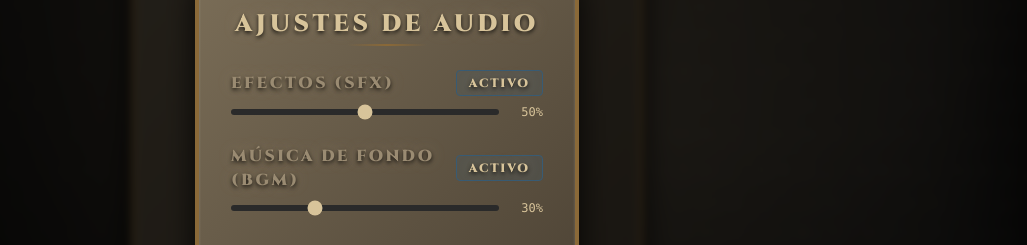
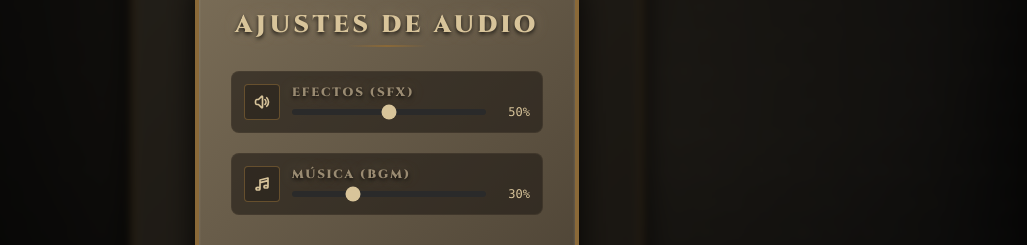
Before and after one commit to SrIrvin/K, a React (Vite) app: page / in a window 1280 px wide. Both pictures are taken after a click on the button "Configuración de Sonido". Shown: the part 248-493 px from the top of the page, without its empty margins (253-1280 px from the left). Built offline with nearby package versions, Linux system fonts and the light colour scheme; no server answers; a web font is replaced by a local one.

Commit message:
style(audio): unify mute toggles and volume sliders into single rows for SFX and BGM

```diff
--- a/components/AudioSettings.tsx
+++ b/components/AudioSettings.tsx
@@ -48,7 +48,6 @@ const AudioSettings: React.FC = () => {
     };
   }, [isOpen]);
 
-  // Click handler sound effect for opening panel
   const handleOpenPanel = () => {
     audioService.playSFX('click');
     setIsOpen(true);
@@ -90,25 +89,33 @@ const AudioSettings: React.FC = () => {
             </h2>
             <div className="h-0.5 w-20 mx-auto bg-gradient-to-r from-transparent via-[#8A6938] to-transparent mb-6" />
 
-            <div className="flex flex-col gap-6 text-left mb-8">
-              {/* SFX Control */}
-              <div className="flex flex-col gap-2">
-                <div className="flex items-center justify-between">
-                  <span className="font-ancient-header text-sm md:text-base tracking-wide text-[#9A8B72]">
+            <div className="flex flex-col gap-5 text-left mb-8">
+              {/* SFX Control Row */}
+              <div className="flex items-center gap-3 w-full bg-[#1e1a14]/60 p-3 rounded-lg border border-[#574d3c]/30">
+                <button
+                  onClick={handleToggleSFXMute}
+                  className={`w-9 h-9 flex items-center justify-center rounded border transition-colors flex-shrink-0 ${
+                    settings.sfxMuted
+                      ? 'border-[#82443a] text-[#82443a] bg-red-950/20'
+                      : 'border-[#8A6938]/60 text-[#D8C49A] bg-[#1e1a14]/40 hover:bg-[#8A6938]/20'
+                  }`}
+                  title={settings.sfxMuted ? 'Activar Efectos' : 'Silenciar Efectos'}
+                >
+                  {settings.sfxMuted ? (
+                    <svg className="w-4 h-4" fill="none" stroke="currentColor" viewBox="0 0 24 24" strokeWidth="2.5">
+                      <path strokeLinecap="round" strokeLinejoin="round" d="M17.25 9.75L19.5 12m0 0l2.25 2.25M19.5 12l2.25-2.25M19.5 12l-2.25 2.25m-10.5-6L4.5 9H1.5v6h3l4.5 3.75V5.25z" />
+                    </svg>
+                  ) : (
+                    <svg className="w-4 h-4" fill="none" stroke="currentColor" viewBox="0 0 24 24" strokeWidth="2.5">
+                      <path strokeLinecap="round" strokeLinejoin="round" d="M19.114 5.636a9 9 0 010 12.728M16.463 8.288a5.25 5.25 0 010 7.424M6.75 8.25l4.72-4.72a.75.75 0 011.28.53v15.88a.75.75 0 01-1.28.53l-4.72-4.72H4.51c-.88 0-1.704-.507-1.938-1.354A9.01 9.01 0 012.25 12c0-.83.112-1.633.322-2.396C2.806 8.756 3.63 8.25 4.51 8.25H6.75z" />
+                    </svg>
+                  )}
+                </button>
+                <div className="flex-grow flex flex-col gap-1">
+                  <span className="font-ancient-header text-[10px] md:text-xs tracking-wider text-[#9A8B72] uppercase">
                     Efectos (SFX)
                   </span>
-                  <button
-                    onClick={handleToggleSFXMute}
-                    className={`px-3 py-1 text-xs font-ancient-header rounded border transition-colors ${
-                      settings.sfxMuted
-                        ? 'border-[#82443a] text-[#82443a] bg-red-950/20'
-                        : 'border-[#385B74] text-[#D8C49A] bg-[#385B74]/20'
-                    }`}
-                  >
-                    {settings.sfxMuted ? 'SILENCIADO' : 'ACTIVO'}
-                  </button>
-                </div>
-                <div className="flex items-center gap-4">
+                  <div className="flex items-center gap-3">
                     <input
                       type="range"
                       min="0"
@@ -119,30 +126,39 @@ const AudioSettings: React.FC = () => {
                       onChange={handleSFXVolumeChange}
                       className="w-full h-1.5 bg-[#2a2a2a] rounded-lg appearance-none cursor-pointer accent-[#D8C49A] disabled:opacity-30"
                     />
-                  <span className="text-xs font-mono w-8 text-right text-[#D8C49A]">
-                    {Math.round(settings.sfxVolume * 100)}%
+                    <span className="text-[10px] md:text-xs font-mono w-8 text-right text-[#D8C49A] flex-shrink-0">
+                      {settings.sfxMuted ? '0%' : `${Math.round(settings.sfxVolume * 100)}%`}
                     </span>
                   </div>
                 </div>
+              </div>
 
-              {/* BGM Control */}
-              <div className="flex flex-col gap-2">
-                <div className="flex items-center justify-between">
-                  <span className="font-ancient-header text-sm md:text-base tracking-wide text-[#9A8B72]">
-                    Música de Fondo (BGM)
-                  </span>
+              {/* BGM Control Row */}
+              <div className="flex items-center gap-3 w-full bg-[#1e1a14]/60 p-3 rounded-lg border border-[#574d3c]/30">
                 <button
                   onClick={handleToggleBGMMute}
-                    className={`px-3 py-1 text-xs font-ancient-header rounded border transition-colors ${
+                  className={`w-9 h-9 flex items-center justify-center rounded border transition-colors flex-shrink-0 ${
                     settings.bgmMuted
                       ? 'border-[#82443a] text-[#82443a] bg-red-950/20'
-                        : 'border-[#385B74] text-[#D8C49A] bg-[#385B74]/20'
+                      : 'border-[#8A6938]/60 text-[#D8C49A] bg-[#1e1a14]/40 hover:bg-[#8A6938]/20'
                   }`}
+                  title={settings.bgmMuted ? 'Activar Música' : 'Silenciar Música'}
                 >
-                    {settings.bgmMuted ? 'SILENCIADO' : 'ACTIVO'}
+                  {settings.bgmMuted ? (
+                    <svg className="w-4 h-4" fill="none" stroke="currentColor" viewBox="0 0 24 24" strokeWidth="2.5">
+                      <path strokeLinecap="round" strokeLinejoin="round" d="M18.364 18.364A9 9 0 005.636 5.636m12.728 12.728A9 9 0 015.636 5.636m12.728 12.728L5.636 5.636M9 19V6l12-3v13" />
+                    </svg>
+                  ) : (
+                    <svg className="w-4 h-4" fill="none" stroke="currentColor" viewBox="0 0 24 24" strokeWidth="2.5">
+                      <path strokeLinecap="round" strokeLinejoin="round" d="M9 19V6l12-3v13M9 19c0 1.105-1.343 2-3 2s-3-.895-3-2 1.343-2 3-2 3 .895 3 2zm12-3c0 1.105-1.343 2-3 2s-3-.895-3-2 1.343-2 3-2 3 .895 3 2zM9 10l12-3" />
+                    </svg>
+                  )}
                 </button>
-                </div>
-                <div className="flex items-center gap-4">
+                <div className="flex-grow flex flex-col gap-1">
+                  <span className="font-ancient-header text-[10px] md:text-xs tracking-wider text-[#9A8B72] uppercase">
+                    Música (BGM)
+                  </span>
+                  <div className="flex items-center gap-3">
                     <input
                       type="range"
                       min="0"
@@ -153,9 +169,10 @@ const AudioSettings: React.FC = () => {
                       onChange={handleBGMVolumeChange}
                       className="w-full h-1.5 bg-[#2a2a2a] rounded-lg appearance-none cursor-pointer accent-[#D8C49A] disabled:opacity-30"
                     />
-                  <span className="text-xs font-mono w-8 text-right text-[#D8C49A]">
-                    {Math.round(settings.bgmVolume * 100)}%
+                    <span className="text-[10px] md:text-xs font-mono w-8 text-right text-[#D8C49A] flex-shrink-0">
+                      {settings.bgmMuted ? '0%' : `${Math.round(settings.bgmVolume * 100)}%`}
                     </span>
+                  </div>
                 </div>
               </div>
             </div>
```
Lines whose indentation alone changed are shown as unchanged.
